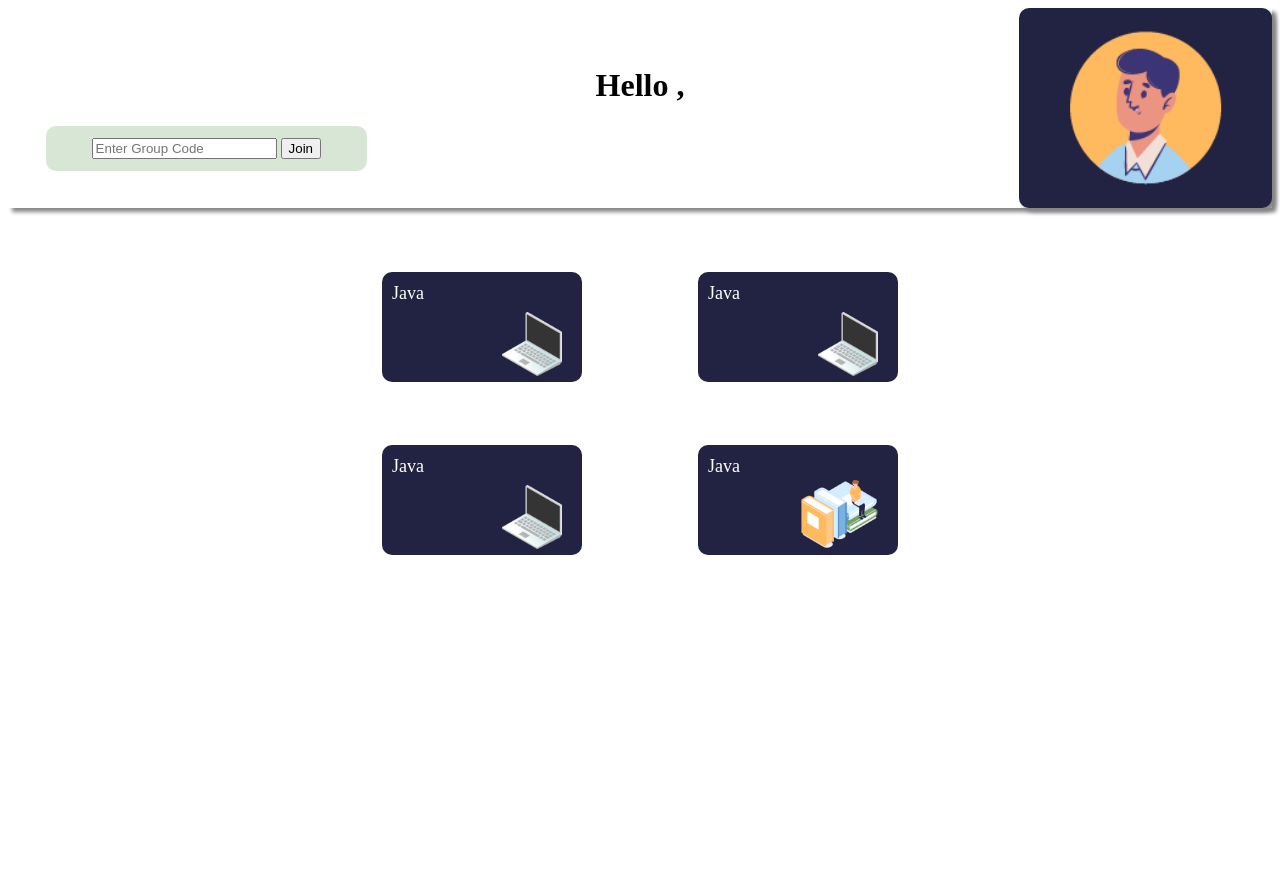
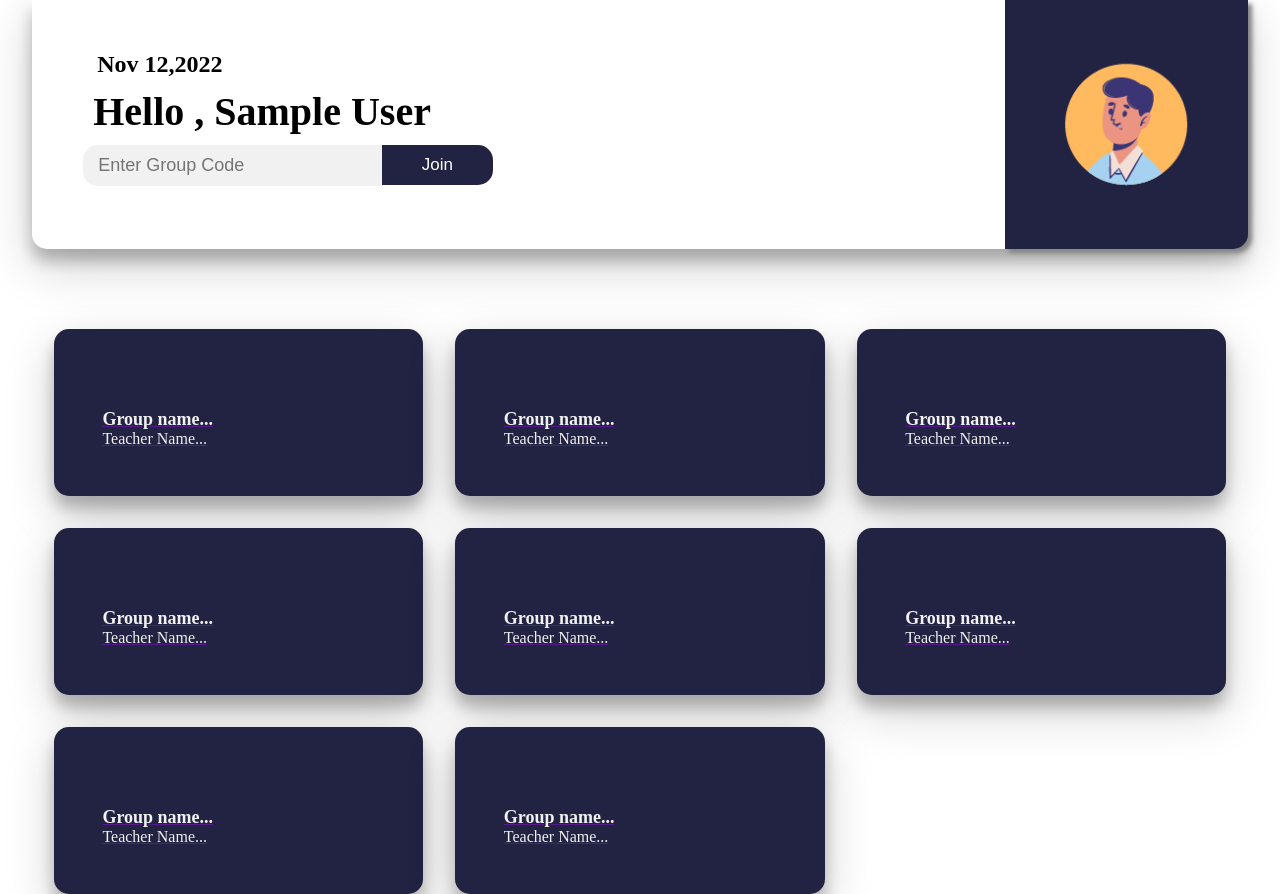
Before and after one commit to essra12/final-project-php-master, a PHP site: the page made by UI/group/main page for group.php in a window 1280 px wide. Before the commit the page ends 555 px from the top, so only its background shows below. Run offline with PHP 8.4, Linux system fonts and the light colour scheme; the visitor is signed in with stand-in values (Sample User, id 1).

Commit message:
login and main page updated

```diff
--- a/DataBase/Connection.php
+++ b/DataBase/Connection.php
@@ -7,9 +7,9 @@ $pass='';
 $db_name='filesharing';
 
 $conn=new MySQLi($server_name,$username,$pass,$db_name);
- /* if($conn->connect_error){
+/*   if($conn->connect_error){
   die('There is error in database connaction: '.$conn->connect_error);
 }
 else{
     echo('The database connection is successful :) ');
-}   */
+}  */
--- /dev/null
+++ b/UI/group/inside_group.php
@@ -0,0 +1,2 @@
+<?php
+echo "you are inside group page";
--- a/UI/group/main page for group.php
+++ b/UI/group/main page for group.php
@@ -1,179 +1,131 @@
 
 <?php
+include("../../path.php");
+include(MAIN_PATH."/controls/main_group_page.php");
 ?>
+
 <!DOCTYPE html>
 <head>
-    <title>main page for groub</title>
+    <title>Main page </title>
     <meta name="descreption " content=" " />
+    <link rel="stylesheet" href="../../css/main_group_page.css">
+    <!--icon8-->
+    <link rel="stylesheet" href="https://maxst.icons8.com/vue-static/landings/line-awesome/line-awesome/1.3.0/css/line-awesome.min.css">
     </head>
-
-<style>
-/* style header  */
-.header-div{
-    box-shadow: 4px 4px 4px rgb(135, 134, 134);
-    padding: 3%;
-    text-align: center;
-position: relative;
-
-}
-.search{
-    border: none;
-    background-color: #D8E6D6;
-    border-radius: 10px;
-  width: 25%;
-  padding: 1%;
-
-}
-.bt{
-    border-radius: 10px;
-    background-color:#222242;
-  padding: 1%;
-  color: white;
-}
-.bt:hover{
-    box-shadow: 4px 4px 4px rgb(135, 134, 134);
-
-}
-.photo-div{
-    background-color: #222242;
-    width: 20%;
-   position: absolute;
-  top: 0;
-  right: 0%;
-  bottom: 0%;
-  box-shadow: 4px 4px 4px rgb(135, 134, 134);
-    padding-top: 10px;
-    padding-bottom: 10px;
-    text-align: center;
-    border-radius: 10px;
-
-
-}
-.img-user{
-    position: absolute;
-    top: 50%;
-    left: 50%;
-    transform: translate(-50% , -50%);
-    height: auto;
-    width: 60%;
-}
-
-
-/* groups style  */
-
-.Groups{
-
-   display: flex;
-   flex-direction: row;
-   justify-content: center;
-   padding-top: 5%;
-   flex-wrap: wrap;
-   justify-content: space-around;
-width: 50%;
-margin-left: auto;
-margin-right: auto;
-}
-.g-java{
-background-color:#222242;
-width: 200px;
-height: 110px;
-position: relative;
-border-radius: 10px;
-
-}
-.bc{
- width: 30%;
-position: absolute;
-right: 10%;
-bottom:  5%;
-
-}
-.book{
-width: 45%;
-position: absolute;
-right: 10%;
-bottom:  5%;
-}
-label{
-position: absolute;
-top: 10%;
-left: 5%;
-color: white;
-font-size: 18px;
-}
-/* media responsive */
-
-@media(max-width:905px)
-{
-.g-java{
-    margin-top: 10px;
-}
-.Groups{
-    overflow: auto;
-}
-
-}
-@media(max-width:750px){
-    .search{
-    width: 35%;
-    padding-right: 10px;
-}
-}
-
-</style>
 <html>
 <body>
        <!-- header div-->
        <div class="header-div">
-            <h1> Hello ,</h1>
 
-            <form class="example" action="">
+             <h5 id="date" style="font-size:24px; padding-bottom: 10px; padding-left:14px;">  </h5>
+            <form class="example"  method="POST" action="" onsubmit="return check_Enter(this)">
+            <div class="full_name">
+            <h1> Hello , <?php echo $username;?></h1>
+            </div>
             <div class="search">
-            <input type="text" placeholder="Enter Group Code" name="search">
-            <button type="submit">Join</button>
+            <input type="text" placeholder=" Enter Group Code" name="search" >
+            <button type="submit" name="submit">Join</button>
             </div>
+               <!--  Errors -->
+               <?php include("../../controls/errors.php")?>
+            <!--********************-->
             </form>
+
 
              <div class="photo-div">
                     <img class="img-user" src="../../sources/image/user-man.png" />
             </div>
         </div>
 
-         <!-- Groups 1 -->
+         <!-- ************************************************************************************* -->
 
-       <div class="Groups">
+         <main>
+       <!--  group cards -->
+        <div class="group-cards">
             <a href="">
-          <div class="g-java">
-          <label> Java </label>
-          <img class="bc" src="../../sources/image/pc.png" />
+                <div class="group-card">
+                    <div class="group-card-info">
+                        <h3>Group name...</h3>
+                        <p>Teacher Name...</p>
+                    </div>
                 </div>
             </a>
 
             <a href="">
-        <div class="g-java">
-            <label> Java </label>
-            <img class="bc" src="../../sources/image/pc.png" />
+                <div class="group-card">
+                    <div class="group-card-info">
+                        <h3>Group name...</h3>
+                        <p>Teacher Name...</p>
                     </div>
-        </a>
-        </div>
-     <!-- Groups 1 -->
-
-       <div class="Groups">
-
-       <a href="">
-        <div class="g-java">
-            <label> Java </label>
-            <img class="bc" src="../../sources/image/pc.png" />
                 </div>
             </a>
 
            <a href="">
-          <div class="g-java">
-            <label> Java </label>
-            <img class="book" src="../../sources/image/books.png" />
+                <div class="group-card">
+                    <div class="group-card-info">
+                        <h3>Group name...</h3>
+                        <p>Teacher Name...</p>
+                    </div>
+                </div>
+            </a>
+
+            <a href="">
+                <div class="group-card">
+                    <div class="group-card-info">
+                        <h3>Group name...</h3>
+                        <p>Teacher Name...</p>
+                    </div>
+                </div>
+            </a>
+
+            <a href="">
+                <div class="group-card">
+                    <div class="group-card-info">
+                        <h3>Group name...</h3>
+                        <p>Teacher Name...</p>
+                    </div>
+                </div>
+            </a>
+
+            <a href="">
+                <div class="group-card">
+                    <div class="group-card-info">
+                        <h3>Group name...</h3>
+                        <p>Teacher Name...</p>
+                    </div>
+                </div>
+            </a>
+
+            <a href="">
+                <div class="group-card">
+                    <div class="group-card-info">
+                        <h3>Group name...</h3>
+                        <p>Teacher Name...</p>
+                    </div>
+                </div>
+            </a>
+
+            <a href="">
+                <div class="group-card">
+                    <div class="group-card-info">
+                        <h3>Group name...</h3>
+                        <p>Teacher Name...</p>
+                    </div>
                 </div>
             </a>
 
         </div>
+    </main>
+
+<!-- java script for current date -->
+    <script>
+        const month = ["Jan","Feb","Mar","Apr","May","Jun","Jul","Aug","Sept","Oct","Nov","Dec"];
+            var dt = new Date();
+            let name = month[dt.getMonth()];
+           /*  var date = dt.getDate()+'-'+name+'-'+dt.getFullYear(); */
+            var date =name+'   '+dt.getDate()+','+dt.getFullYear();
+            document.getElementById('date').innerHTML=date;
+    </script>
+
 </body>
 </html>
--- /dev/null
+++ b/controls/errors.php
@@ -0,0 +1,7 @@
+<?php if(count($errors)> 0): ?>
+                    <div class="error" style="color: #D92A2A; ">
+                     <?php foreach($errors as $error): ?>
+                        <li style="list-style-type: none; " ><i class="las la-exclamation-circle" style="color: #D92A2A;font-weight: 600; font-size: 16px;padding-right=40%"></i><?php echo($error); ?></li>
+                     <?php endforeach; ?>
+                    </div>
+          <?php endif; ?>
--- /dev/null
+++ b/controls/main_group_page.php
@@ -0,0 +1,27 @@
+<?php
+include(MAIN_PATH. "/database/db.php");
+
+global $conn;
+$errors = array();
+$table1='groups';
+$username=$_SESSION['fullname'];
+
+$search="";
+
+ if(isset($_POST['search'])){
+
+    $exisiting_group_search = selectOne($table1,['g_no'=>$_POST['search']]);
+    if($exisiting_group_search)
+        {
+             header('Location: inside_group.php');
+             $conn->close();
+             exit();
+    }
+
+    else
+      {
+        array_push($errors," This group is not exists");
+
+}
+
+}
--- /dev/null
+++ b/css/main_group_page.css
@@ -0,0 +1,177 @@
+/* style header  */
+* {
+  margin    : 0;
+  padding   : 0;
+
+}
+.header-div{
+  padding: 4%;
+  margin: 0px 2rem;
+  position: relative;
+   border-radius : 0px 0px 15px 15px;
+   box-shadow: 0 12px 15px 0 rgba(0, 0, 0, 0.24), 0 17px 50px 0 rgba(0, 0, 0, 0.19);
+}
+
+h1{
+font-size: 2.5em;
+padding-bottom: 10px;
+padding-left:10px;
+text-transform: capitalize;
+}
+
+/* Style the search field */
+.search input[type=text] {
+  padding: 10px;
+  font-size: 18px;
+  float: left;
+  width: 25%;
+  border: none;
+  border-radius : 15px 0px 0px 15px;
+  background: #f1f1f1;
+  margin-bottom: 12px;
+}
+
+/*  submit button */
+.search button {
+  float: left;
+  width: 10%;
+  padding: 10px;
+  background: #222242;
+  color: white;
+  font-size: 17px;
+  border-radius : 0px 15px 15px 0px;
+  border: none;
+  cursor: pointer;
+}
+
+.search button:hover {
+  background: #A4D2F0;
+  color: #000;
+}
+
+/* Clear floats */
+.search::after {
+  content: "";
+  clear: both;
+  display: table;
+}
+.photo-div{
+background-color: #222242;
+ width: 20%;
+ position: absolute;
+top: 0;
+right: 0%;
+bottom: 0%;
+margin-left: 5px;
+box-shadow: 4px 4px 4px rgb(135, 134, 134);
+  padding-top: 10px;
+  padding-bottom: 10px;
+  text-align: center;
+  border-radius : 0px 0px 15px 0px;
+
+}
+.img-user{
+  position: absolute;
+  top: 50%;
+  left: 50%;
+  transform: translate(-50% , -50%);
+  height: auto;
+  width: 50%;
+}
+
+/* media responsive */
+
+@media(max-width:905px){
+.header-div{
+  padding: 7%;
+  height:10%;
+}
+h1{
+  font-size: 1.5em;
+  }
+
+.photo-div{
+ width: 30%;
+}
+.search input[type=text] {
+font-size: 12px;
+
+}
+.search button {
+  font-size:12px;
+  width: 20%;
+}
+.img-user{
+  position: absolute;
+  top: 50%;
+  left: 50%;
+  transform: translate(-50% , -50%);
+  height: auto;
+  width: 60%;
+}
+
+}
+/*******************************************************************************************************/
+main{
+  display: flex;
+  justify-content: center;
+   padding: 3rem 3rem 0 3rem;
+  }
+
+/*groups card*/
+.group-cards{
+  display: grid;
+  width: 80%;
+  grid-template-columns: repeat(4,1fr);
+  grid-gap: 0rem 2rem;
+
+  }
+
+.group-card{
+  padding: 5rem .5rem 0rem;
+  border-radius: 15px;
+  background: var(--lightgreen);
+  display: flex;
+  justify-content: center;
+  padding-left: 2rem;
+  margin-top: 2rem;
+  background-color: #222242;
+  color: #f1f1f1;
+  box-shadow: 0 12px 15px 0 rgba(0, 0, 0, 0.24), 0 17px 50px 0 rgba(0, 0, 0, 0.19);
+}
+
+.group-card:hover{
+  cursor: pointer;
+  margin-top: 20px;
+  margin-bottom: 20px;
+  background: #b6e4b0;
+  color: #000;
+}
+.group-card-info{
+  width: 90%;
+  padding: 0rem 0rem 3rem;
+}
+.group-card-info h3{
+  font-size: 18px;
+  color: var(--darkblue);
+}
+
+.group-card-info p{
+  font-size: 16px;
+}
+
+
+@media only screen and (max-width:1334px) {
+
+    .group-cards{
+      width: 99%;
+      grid-template-columns: repeat(2,1fr);
+  }
+  }
+
+@media only screen and (min-width:970px) {
+
+   .group-cards{
+          grid-template-columns: repeat(3,1fr);
+  }
+}
--- a/login.php
+++ b/login.php
@@ -54,5 +54,6 @@ include(MAIN_PATH."/controls/login_path.php");
     </div>
     <form>
 
+
 </body>
 </html>
```
Also changed, not shown: controls/login_path.php (+25 -11 lines), main page for group.php (deleted, +0 -164 lines). Lines whose indentation alone changed are shown as unchanged.
